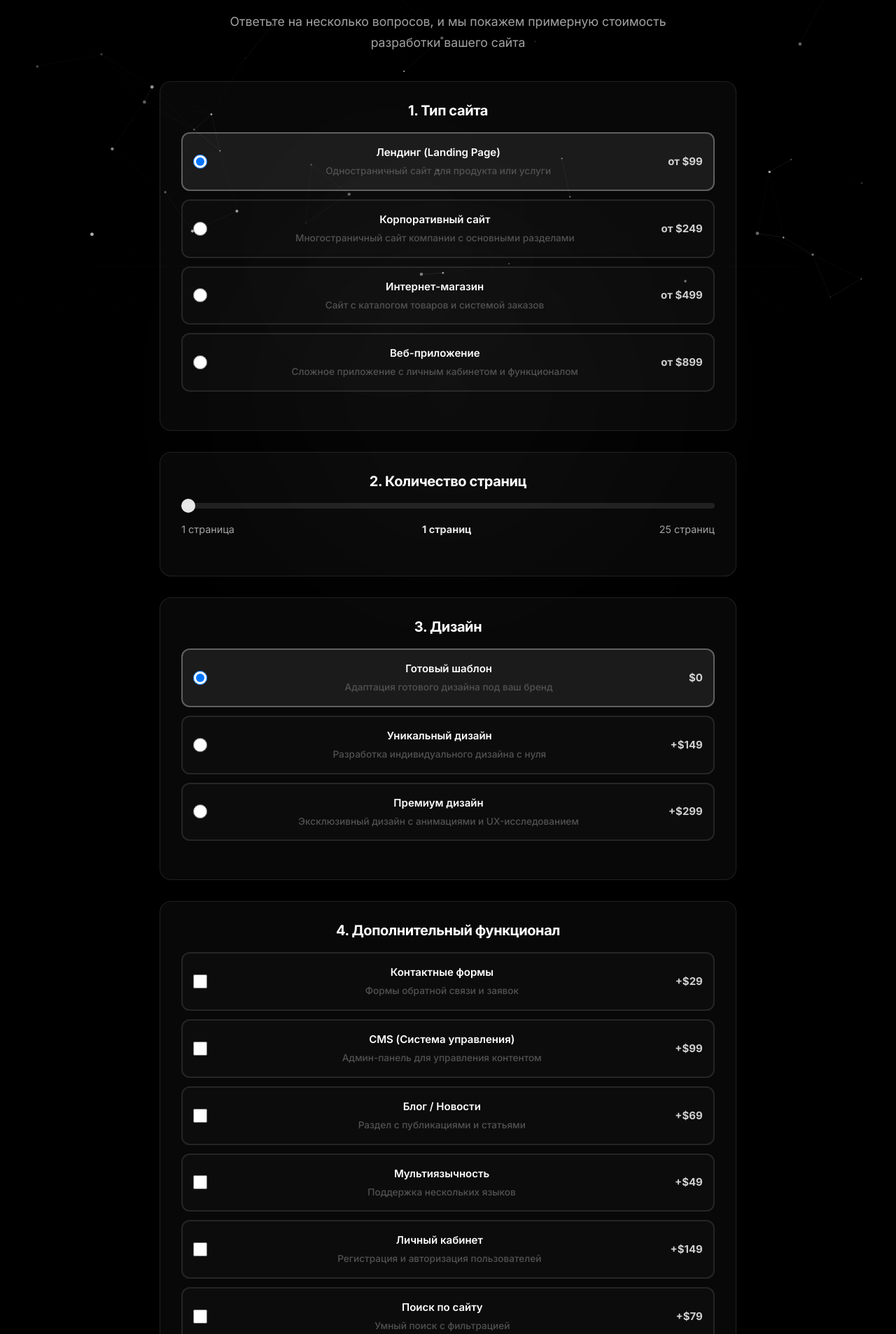
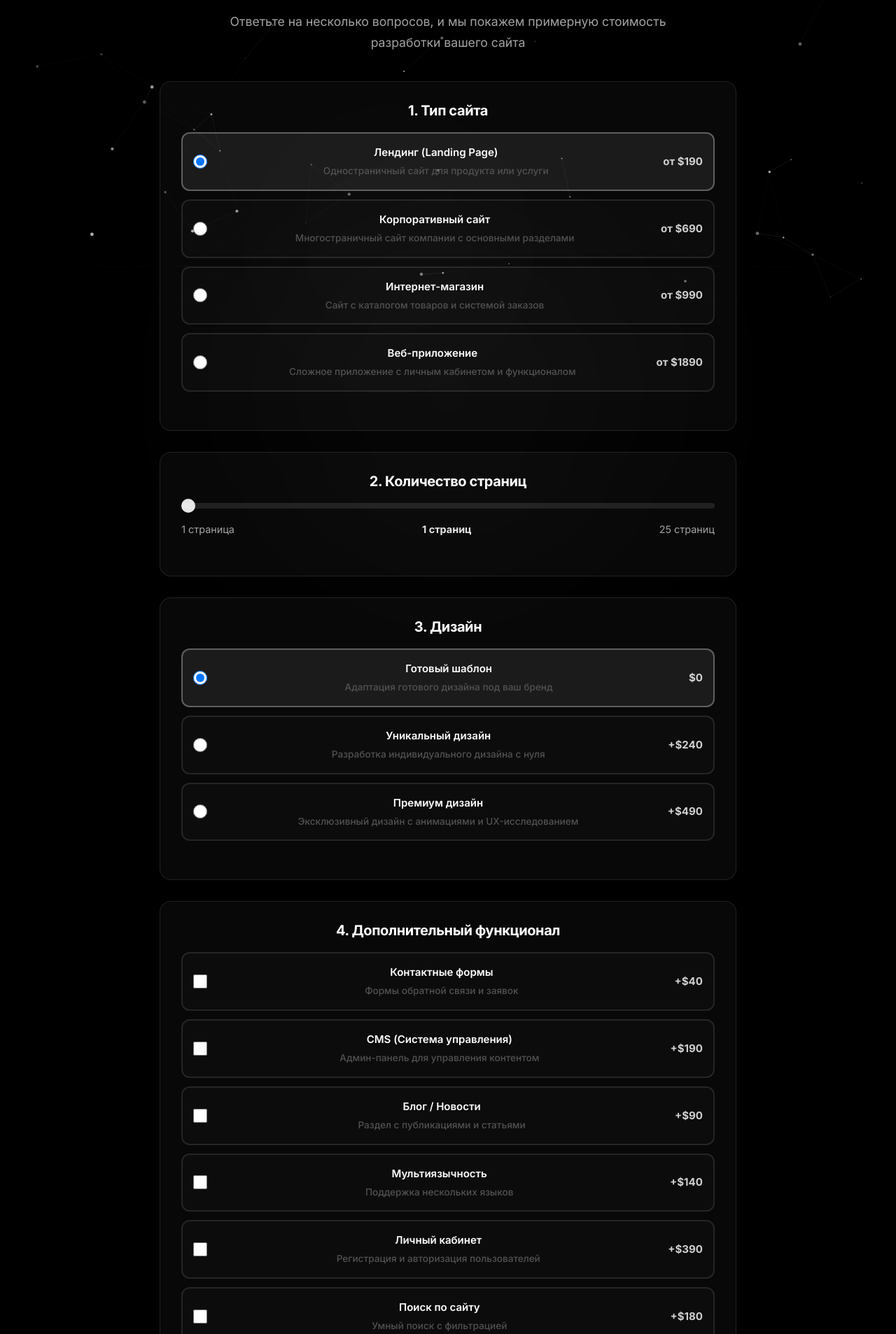
Before and after one commit to manilotw/DevIX, a Django app: page /calculator/ in a window 1280 px wide. Shown: the part 357-2264 px from the top of the page at 70% size. Run offline with Django 4.2, Linux system fonts and the light colour scheme; parts of the project's set-up code (start-up, migrations or seed data) failed here and were passed over.

Commit message:
Upd price in calculator

```diff
--- a/main/templates/calculator.html
+++ b/main/templates/calculator.html
@@ -405,36 +405,36 @@
             <div class="form-group">
               <div class="radio-group" id="siteType">
                 <label class="radio-option">
-                  <input type="radio" name="siteType" value="9900" data-label="Лендинг" data-i18n-label="calc_type_landing" checked>
+                  <input type="radio" name="siteType" value="19000" data-label="Лендинг" data-i18n-label="calc_type_landing" checked>
                   <div class="option-content">
                     <div class="option-title" data-i18n="calc_type_landing">Лендинг (Landing Page)</div>
                     <div class="option-desc" data-i18n="calc_type_landing_desc">Одностраничный сайт для продукта или услуги</div>
                   </div>
-                <span class="option-price"><span data-i18n="calc_price_from">от</span> $99</span>
+                <span class="option-price"><span data-i18n="calc_price_from">от</span> $190</span>
                 </label>
                 <label class="radio-option">
-                  <input type="radio" name="siteType" value="24900" data-label="Корпоративный сайт" data-i18n-label="calc_type_corporate">
+                  <input type="radio" name="siteType" value="69000" data-label="Корпоративный сайт" data-i18n-label="calc_type_corporate">
                   <div class="option-content">
                     <div class="option-title" data-i18n="calc_type_corporate">Корпоративный сайт</div>
                     <div class="option-desc" data-i18n="calc_type_corporate_desc">Многостраничный сайт компании с основными разделами</div>
                   </div>
-                <span class="option-price"><span data-i18n="calc_price_from">от</span> $249</span>
+                <span class="option-price"><span data-i18n="calc_price_from">от</span> $690</span>
                 </label>
                 <label class="radio-option">
-                  <input type="radio" name="siteType" value="49900" data-label="Интернет-магазин" data-i18n-label="calc_type_shop">
+                  <input type="radio" name="siteType" value="99000" data-label="Интернет-магазин" data-i18n-label="calc_type_shop">
                   <div class="option-content">
                     <div class="option-title" data-i18n="calc_type_shop">Интернет-магазин</div>
                     <div class="option-desc" data-i18n="calc_type_shop_desc">Сайт с каталогом товаров и системой заказов</div>
                   </div>
-                <span class="option-price"><span data-i18n="calc_price_from">от</span> $499</span>
+                <span class="option-price"><span data-i18n="calc_price_from">от</span> $990</span>
                 </label>
                 <label class="radio-option">
-                  <input type="radio" name="siteType" value="89900" data-label="Веб-приложение" data-i18n-label="calc_type_app">
+                  <input type="radio" name="siteType" value="189000" data-label="Веб-приложение" data-i18n-label="calc_type_app">
                   <div class="option-content">
                     <div class="option-title" data-i18n="calc_type_app">Веб-приложение</div>
                     <div class="option-desc" data-i18n="calc_type_app_desc">Сложное приложение с личным кабинетом и функционалом</div>
                   </div>
-                <span class="option-price"><span data-i18n="calc_price_from">от</span> $899</span>
+                <span class="option-price"><span data-i18n="calc_price_from">от</span> $1890</span>
                 </label>
               </div>
             </div>
@@ -467,20 +467,20 @@
                   <span class="option-price">$0</span>
                 </label>
                 <label class="radio-option">
-                  <input type="radio" name="designType" value="14900" data-label="Уникальный дизайн" data-i18n-label="calc_design_unique">
+                  <input type="radio" name="designType" value="24000" data-label="Уникальный дизайн" data-i18n-label="calc_design_unique">
                   <div class="option-content">
                     <div class="option-title" data-i18n="calc_design_unique">Уникальный дизайн</div>
                     <div class="option-desc" data-i18n="calc_design_unique_desc">Разработка индивидуального дизайна с нуля</div>
                   </div>
-                  <span class="option-price">+$149</span>
+                  <span class="option-price">+$240</span>
                 </label>
                 <label class="radio-option">
-                  <input type="radio" name="designType" value="29900" data-label="Премиум дизайн" data-i18n-label="calc_design_premium">
+                  <input type="radio" name="designType" value="49000" data-label="Премиум дизайн" data-i18n-label="calc_design_premium">
                   <div class="option-content">
                     <div class="option-title" data-i18n="calc_design_premium">Премиум дизайн</div>
                     <div class="option-desc" data-i18n="calc_design_premium_desc">Эксклюзивный дизайн с анимациями и UX-исследованием</div>
                   </div>
-                  <span class="option-price">+$299</span>
+                  <span class="option-price">+$490</span>
                 </label>
               </div>
             </div>
@@ -492,52 +492,52 @@
             <div class="form-group">
               <div class="checkbox-group" id="features">
                 <label class="checkbox-option">
-                  <input type="checkbox" value="2900" data-label="Контактные формы" data-i18n-label="calc_feature_forms">
+                  <input type="checkbox" value="4000" data-label="Контактные формы" data-i18n-label="calc_feature_forms">
                   <div class="option-content">
                     <div class="option-title" data-i18n="calc_feature_forms">Контактные формы</div>
                     <div class="option-desc" data-i18n="calc_feature_forms_desc">Формы обратной связи и заявок</div>
                   </div>
-                  <span class="option-price">+$29</span>
+                  <span class="option-price">+$40</span>
                 </label>
                 <label class="checkbox-option">
-                  <input type="checkbox" value="9900" data-label="CMS система" data-i18n-label="calc_feature_cms">
+                  <input type="checkbox" value="19000" data-label="CMS система" data-i18n-label="calc_feature_cms">
                   <div class="option-content">
                     <div class="option-title" data-i18n="calc_feature_cms">CMS (Система управления)</div>
                     <div class="option-desc" data-i18n="calc_feature_cms_desc">Админ-панель для управления контентом</div>
                   </div>
-                  <span class="option-price">+$99</span>
+                  <span class="option-price">+$190</span>
                 </label>
                 <label class="checkbox-option">
-                  <input type="checkbox" value="6900" data-label="Блог/Новости" data-i18n-label="calc_feature_blog">
+                  <input type="checkbox" value="9000" data-label="Блог/Новости" data-i18n-label="calc_feature_blog">
                   <div class="option-content">
                     <div class="option-title" data-i18n="calc_feature_blog">Блог / Новости</div>
                     <div class="option-desc" data-i18n="calc_feature_blog_desc">Раздел с публикациями и статьями</div>
                   </div>
-                  <span class="option-price">+$69</span>
+                  <span class="option-price">+$90</span>
                 </label>
                 <label class="checkbox-option">
-                  <input type="checkbox" value="4900" data-label="Мультиязычность" data-i18n-label="calc_feature_multilang">
+                  <input type="checkbox" value="14000" data-label="Мультиязычность" data-i18n-label="calc_feature_multilang">
                   <div class="option-content">
                     <div class="option-title" data-i18n="calc_feature_multilang">Мультиязычность</div>
                     <div class="option-desc" data-i18n="calc_feature_multilang_desc">Поддержка нескольких языков</div>
                   </div>
-                  <span class="option-price">+$49</span>
+                  <span class="option-price">+$140</span>
                 </label>
                 <label class="checkbox-option">
-                  <input type="checkbox" value="14900" data-label="Личный кабинет" data-i18n-label="calc_feature_account">
+                  <input type="checkbox" value="39000" data-label="Личный кабинет" data-i18n-label="calc_feature_account">
                   <div class="option-content">
                     <div class="option-title" data-i18n="calc_feature_account">Личный кабинет</div>
                     <div class="option-desc" data-i18n="calc_feature_account_desc">Регистрация и авторизация пользователей</div>
                   </div>
-                  <span class="option-price">+$149</span>
+                  <span class="option-price">+$390</span>
                 </label>
                 <label class="checkbox-option">
-                  <input type="checkbox" value="7900" data-label="Поиск по сайту" data-i18n-label="calc_feature_search">
+                  <input type="checkbox" value="18000" data-label="Поиск по сайту" data-i18n-label="calc_feature_search">
                   <div class="option-content">
                     <div class="option-title" data-i18n="calc_feature_search">Поиск по сайту</div>
                     <div class="option-desc" data-i18n="calc_feature_search_desc">Умный поиск с фильтрацией</div>
                   </div>
-                  <span class="option-price">+$79</span>
+                  <span class="option-price">+$180</span>
                 </label>
               </div>
             </div>
@@ -549,44 +549,44 @@
             <div class="form-group">
               <div class="checkbox-group" id="integrations">
                 <label class="checkbox-option">
-                  <input type="checkbox" value="9900" data-label="Платежные системы" data-i18n-label="calc_integration_payment">
+                  <input type="checkbox" value="19000" data-label="Платежные системы" data-i18n-label="calc_integration_payment">
                   <div class="option-content">
                     <div class="option-title" data-i18n="calc_integration_payment">Платежные системы</div>
                     <div class="option-desc" data-i18n="calc_integration_payment_desc">Прием онлайн-платежей (Stripe, PayPal и др.)</div>
                   </div>
-                  <span class="option-price">+$99</span>
+                  <span class="option-price">+$190</span>
                 </label>
                 <label class="checkbox-option">
-                  <input type="checkbox" value="6900" data-label="CRM интеграция" data-i18n-label="calc_integration_crm">
+                  <input type="checkbox" value="18000" data-label="CRM интеграция" data-i18n-label="calc_integration_crm">
                   <div class="option-content">
                     <div class="option-title" data-i18n="calc_integration_crm">CRM интеграция</div>
                     <div class="option-desc" data-i18n="calc_integration_crm_desc">Подключение к вашей CRM системе</div>
                   </div>
-                  <span class="option-price">+$69</span>
+                  <span class="option-price">+$180</span>
                 </label>
                 <label class="checkbox-option">
-                  <input type="checkbox" value="4900" data-label="Email-рассылки" data-i18n-label="calc_integration_email">
+                  <input type="checkbox" value="9000" data-label="Email-рассылки" data-i18n-label="calc_integration_email">
                   <div class="option-content">
                     <div class="option-title" data-i18n="calc_integration_email">Email-рассылки</div>
                     <div class="option-desc" data-i18n="calc_integration_email_desc">MailChimp, SendGrid и др.</div>
                   </div>
-                  <span class="option-price">+$49</span>
+                  <span class="option-price">+$90</span>
                 </label>
                 <label class="checkbox-option">
-                  <input type="checkbox" value="7900" data-label="Внешние API" data-i18n-label="calc_integration_api">
+                  <input type="checkbox" value="22000" data-label="Внешние API" data-i18n-label="calc_integration_api">
                   <div class="option-content">
                     <div class="option-title" data-i18n="calc_integration_api">Внешние API</div>
                     <div class="option-desc" data-i18n="calc_integration_api_desc">Интеграция со сторонними сервисами</div>
                   </div>
-                  <span class="option-price">+$79</span>
+                  <span class="option-price">+$220</span>
                 </label>
                 <label class="checkbox-option">
-                  <input type="checkbox" value="3900" data-label="Социальные сети" data-i18n-label="calc_integration_social">
+                  <input type="checkbox" value="8000" data-label="Социальные сети" data-i18n-label="calc_integration_social">
                   <div class="option-content">
                     <div class="option-title" data-i18n="calc_integration_social">Социальные сети</div>
                     <div class="option-desc" data-i18n="calc_integration_social_desc">Интеграция с Facebook, Instagram, VK</div>
                   </div>
-                  <span class="option-price">+$39</span>
+                  <span class="option-price">+$80</span>
                 </label>
               </div>
             </div>
@@ -598,28 +598,28 @@
             <div class="form-group">
               <div class="checkbox-group" id="seo">
                 <label class="checkbox-option">
-                  <input type="checkbox" value="6900" data-label="Базовое SEO" data-i18n-label="calc_seo_basic" checked>
+                  <input type="checkbox" value="15000" data-label="Базовое SEO" data-i18n-label="calc_seo_basic">
                   <div class="option-content">
                     <div class="option-title" data-i18n="calc_seo_basic">Базовое SEO</div>
                     <div class="option-desc" data-i18n="calc_seo_basic_desc">Настройка мета-тегов, sitemap, robots.txt</div>
                   </div>
-                  <span class="option-price">+$69</span>
+                  <span class="option-price">+$150</span>
                 </label>
                 <label class="checkbox-option">
-                  <input type="checkbox" value="9900" data-label="Оптимизация скорости" data-i18n-label="calc_seo_speed">
+                  <input type="checkbox" value="19000" data-label="Оптимизация скорости" data-i18n-label="calc_seo_speed">
                   <div class="option-content">
                     <div class="option-title" data-i18n="calc_seo_speed">Оптимизация скорости</div>
                     <div class="option-desc" data-i18n="calc_seo_speed_desc">Сжатие, кэширование, CDN</div>
                   </div>
-                  <span class="option-price">+$99</span>
+                  <span class="option-price">+$190</span>
                 </label>
                 <label class="checkbox-option">
-                  <input type="checkbox" value="4900" data-label="Google Analytics" data-i18n-label="calc_seo_analytics">
+                  <input type="checkbox" value="9000" data-label="Google Analytics" data-i18n-label="calc_seo_analytics">
                   <div class="option-content">
                     <div class="option-title" data-i18n="calc_seo_analytics">Аналитика</div>
                     <div class="option-desc" data-i18n="calc_seo_analytics_desc">Google Analytics, Яндекс.Метрика</div>
                   </div>
-                  <span class="option-price">+$49</span>
+                  <span class="option-price">+$90</span>
                 </label>
               </div>
             </div>
@@ -638,7 +638,7 @@
               </div>
               <div class="price-item">
                 <span class="price-item-label" data-i18n="calc_summary_pages">Количество страниц:</span>
-                <span class="price-item-value" id="pagesLabel">5 × $20</span>
+                <span class="price-item-value" id="pagesLabel">5 × $30</span>
               </div>
               <div class="price-item">
                 <span class="price-item-label" data-i18n="calc_summary_design">Дизайн:</span>
@@ -704,7 +704,7 @@
 
       // Количество страниц
       const pagesCount = parseInt(document.getElementById('pagesCount').value);
-      breakdown.pages = pagesCount * 2000; // $20 за страницу
+      breakdown.pages = pagesCount * 3000; // $30 за страницу
       total += breakdown.pages;
 
       // Дизайн
@@ -748,7 +748,7 @@
 
       // Обновление деталей
       document.getElementById('siteTypeLabel').textContent = breakdown.siteTypeLabel;
-      document.getElementById('pagesLabel').textContent = `${pagesCount} × $20`;
+      document.getElementById('pagesLabel').textContent = `${pagesCount} × $30`;
       document.getElementById('pagesValue').textContent = pagesCount;
       document.getElementById('designLabel').textContent = breakdown.designLabel;
 
```
